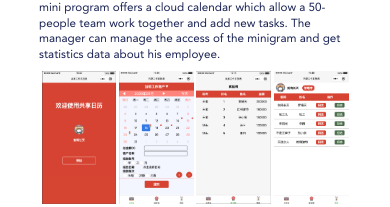
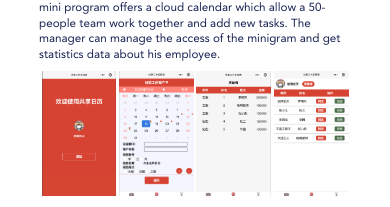
Before and after one commit to yitianluo/personal, a Next.js app: page / in a window 390 px wide. Shown: the part 635-842 px from the top of the page. Built offline with nearby package versions, Linux system fonts and the light colour scheme.

Commit message:
add rn and wechat mini

```diff
--- a/component/projects.module.css
+++ b/component/projects.module.css
@@ -71,6 +71,8 @@
 .miniimg{
     display: inline-block;
     width: 24%;
+    height: 16vw;
+    object-fit: cover;
 }
 
 .rn{
@@ -276,7 +278,11 @@
         padding: 2vw 10vw;
     }
 
+    .miniimg{
 
+        height: 32vw;
+
+    }
 
 
     .lefthalf p{
```
